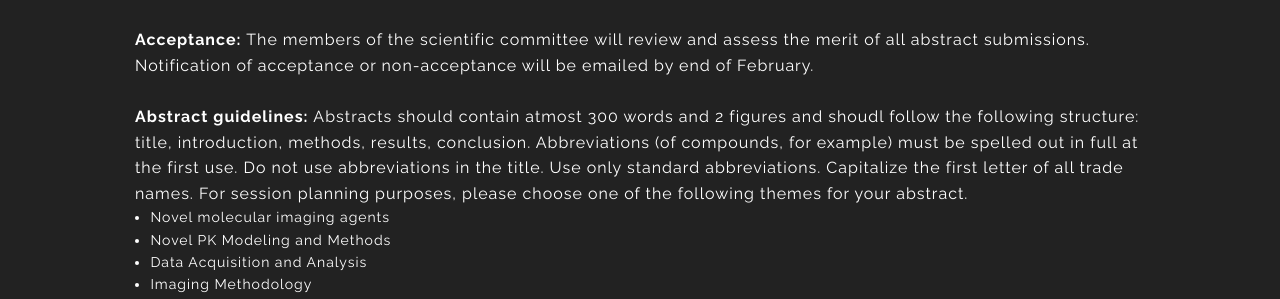
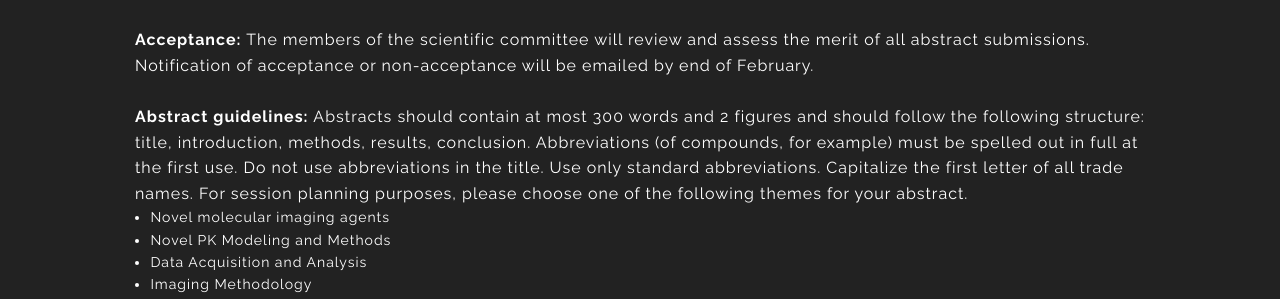
Before and after one commit to sulantha2006/nrm2020_web, a Jekyll site: the page built from index.html, in a window 1280 px wide and 900 px high, scrolled down 2986 px. Shown: the part 153-452 px from the top of the window. Built offline with Jekyll 4.4.1, drawn with Linux system fonts in a browser that asks for light colours; the list of posts is cut into pages by our own code; some of the changed text lies outside the part shown.

Commit message:
Spelling corrections.

```diff
--- a/_includes/about.html
+++ b/_includes/about.html
@@ -50,7 +50,7 @@
                   </i>
                 </p>
                 <p style="text-align: right;"><i>
-                    Prof. Pedro Rosa Neto (Chair)
+                    Prof. Pedro Rosa-Neto (Chair)
                   </i>
                 </p>
               </div>
--- a/_includes/abstracts.html
+++ b/_includes/abstracts.html
@@ -26,8 +26,8 @@
                   of
                   February.
                   <br><br>
-                  <strong>Abstract guidelines: </strong> Abstracts should contain atmost 300 words and 2 figures and
-                  shoudl follow the following structure: title, introduction, methods, results, conclusion.
+                  <strong>Abstract guidelines: </strong> Abstracts should contain at most 300 words and 2 figures and
+                  should follow the following structure: title, introduction, methods, results, conclusion.
                   Abbreviations (of compounds, for
                   example) must be spelled out in full at the first use. Do not use abbreviations in the title. Use only
                   standard abbreviations. Capitalize the first letter of all trade names. For session planning purposes,
--- a/_includes/montreal.html
+++ b/_includes/montreal.html
@@ -22,7 +22,7 @@
                   Island (Île de Montréal), the largest of the 234 islands of the Hochelaga Archipelago on the St.
                   Lawrence river. Montreal is the birthplace of neuroimaging in Canada and one of the most important
                   neuroscience community worldwide. The sunny month of June and countless cultural events makes Montreal
-                  the perfect scenario for combining advances in neuroscience with aestival delights.
+                  the perfect scenario for combining advances in neuroscience with festival delights.
                   <br>
                   <br>
                   <strong>Other events in Montreal around June, 2020:</strong>
@@ -41,7 +41,7 @@
                     <li><strong>Just For Laughs Festival: </strong>15th July - 26th July, 2020</li>
                   </a>
                 </ul>
-                <a href="https://www.mtl.org/en">Visit Tourisme Montréal website for more information. </a>
+                <a href="https://www.mtl.org/en">Visit Tourism Montréal website for more information. </a>
                 <br><br>
                 <p><strong>Weather: </strong> The temperature in Montreal during June ranges from 22 to 28 degrees
                   centigrade, and 72 to 82
@@ -88,7 +88,7 @@
                     <li>Bishop Mountain Hall</li>
                   </a>
                 </ul>
-                <p><strong>Insurance and Liability: </strong>The organisers will not accept liability for individual
+                <p><strong>Insurance and Liability: </strong>The organizers will not accept liability for individual
                   medical, travel or personal insurance. It is highly recommended that all participants carry proper
                   health and travel insurance.
                 </p>
```
